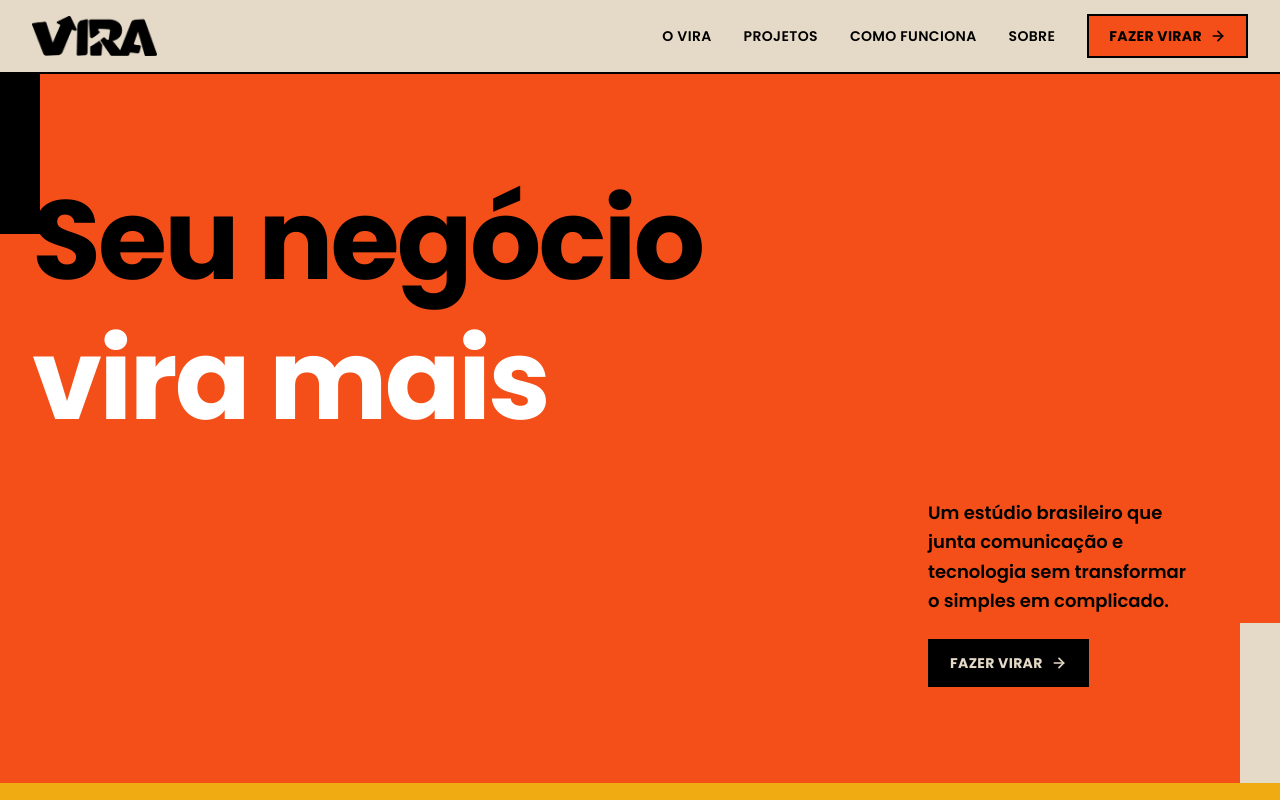
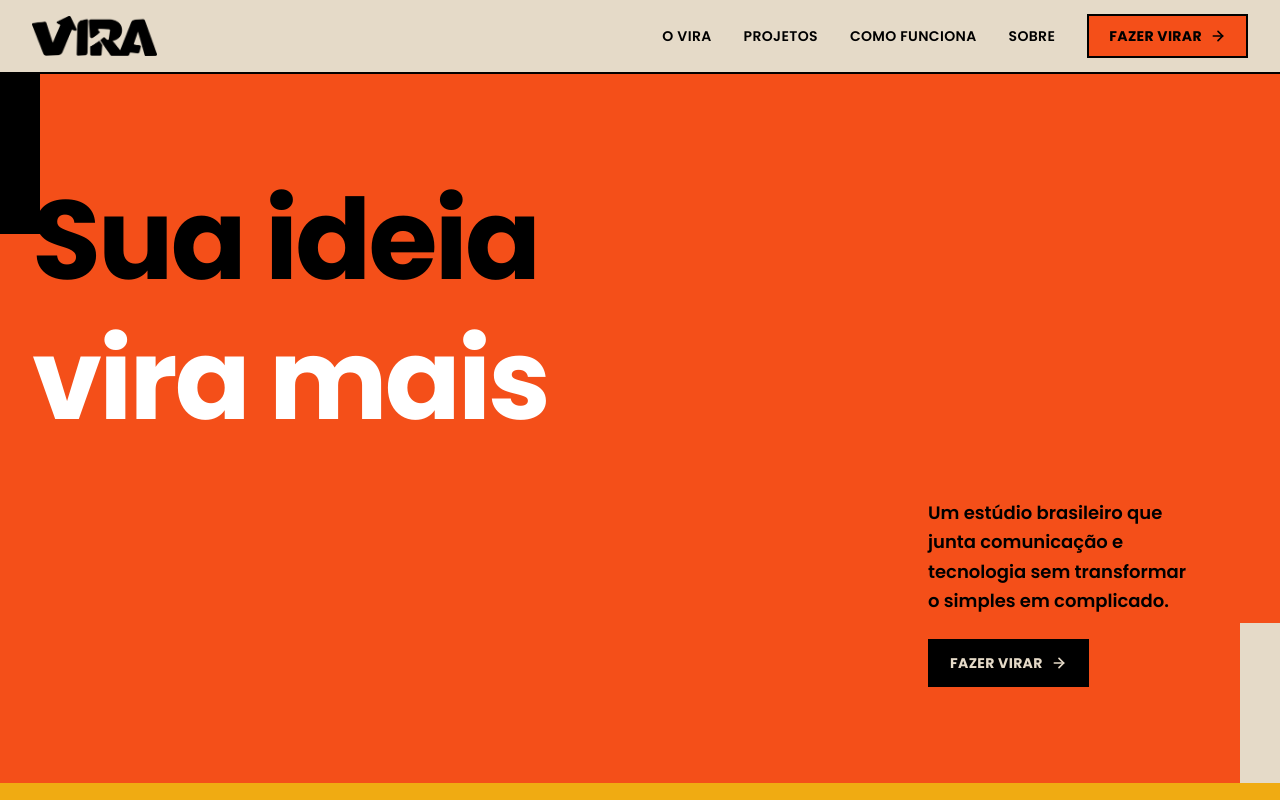
Before and after one commit to mateussantanasilva/Vira-Estudio, a React (Vite) app: page / in a window 1280 px wide. Shown: the top 800 px of the page. Built offline with nearby package versions, Linux system fonts and the light colour scheme.

Commit message:
feat: enhance BrandLogo and HeroSection components with improved scroll behavior and dynamic hero phrases

```diff
--- a/src/components/brand-logo.tsx
+++ b/src/components/brand-logo.tsx
@@ -24,7 +24,19 @@ export function BrandLogo({
 
   return (
     <Link
-      to="/#topo"
+      to="/"
+      onClick={() => {
+        if (window.location.pathname !== "/" || window.location.hash !== "") return
+
+        const reduceMotion = window.matchMedia(
+          "(prefers-reduced-motion: reduce)",
+        ).matches
+        window.scrollTo({
+          top: 0,
+          left: 0,
+          behavior: reduceMotion ? "instant" : "smooth",
+        })
+      }}
       className={cn(
         "inline-flex items-center focus-visible:outline-2 focus-visible:outline-offset-2 focus-visible:outline-orange",
         className
--- a/src/components/hero-section.tsx
+++ b/src/components/hero-section.tsx
@@ -1,4 +1,5 @@
-import { motion, useReducedMotion } from "motion/react"
+import { AnimatePresence, motion, useReducedMotion } from "motion/react"
+import { useEffect, useState } from "react"
 
 import { CtaArrow } from "@/components/cta-arrow"
 import { ViraFlip } from "@/components/reveal"
@@ -9,7 +10,45 @@ import {
   easeOut,
   revealTransition,
   revealVariants,
+  viraEase,
 } from "@/lib/motion"
+
+const heroPhrases = ["Seu negócio", "Sua marca", "Sua ideia", "Seu site"] as const
+
+const PHRASE_HOLD_MS = 2600
+
+function HeroPhrase({ reduceMotion }: { reduceMotion: boolean | null }) {
+  const [index, setIndex] = useState(0)
+  const phrase = heroPhrases[index]
+
+  useEffect(() => {
+    if (reduceMotion) return
+
+    const id = window.setInterval(() => {
+      setIndex((current) => (current + 1) % heroPhrases.length)
+    }, PHRASE_HOLD_MS)
+
+    return () => window.clearInterval(id)
+  }, [reduceMotion])
+
+  return (
+    <span className="inline-grid overflow-hidden text-black align-bottom" aria-hidden="true">
+      <span className="invisible col-start-1 row-start-1">Seu negócio</span>
+      <AnimatePresence initial={false}>
+        <motion.span
+          key={phrase}
+          className="col-start-1 row-start-1 block"
+          initial={reduceMotion ? false : { y: "-100%" }}
+          animate={{ y: "0%" }}
+          exit={{ y: "100%" }}
+          transition={{ duration: reduceMotion ? 0 : duration.flip, ease: viraEase }}
+        >
+          {phrase}
+        </motion.span>
+      </AnimatePresence>
+    </span>
+  )
+}
 
 export function HeroSection() {
   const reduceMotion = useReducedMotion()
@@ -32,17 +71,10 @@ export function HeroSection() {
       <div className="relative z-10 mx-auto flex min-h-[min(85vh,720px)] max-w-7xl flex-col justify-between gap-12 px-9 py-16 sm:px-6 lg:px-8 lg:py-24">
         <h1
           id="hero-heading"
+          aria-label="Seu negócio vira mais"
           className="max-w-4xl text-[clamp(2.75rem,10vw,7rem)] font-bold leading-tight tracking-tight"
         >
-          <motion.span
-            className="block text-black"
-            variants={revealVariants.fadeUp}
-            initial={reduceMotion ? false : "hidden"}
-            animate="visible"
-            transition={revealTransition("fadeUp")}
-          >
-            Seu negócio
-          </motion.span>
+          <HeroPhrase reduceMotion={reduceMotion} />
           <ViraFlip onMount delay={0.12} as="span" className="block text-white">
             vira mais
           </ViraFlip>
```
